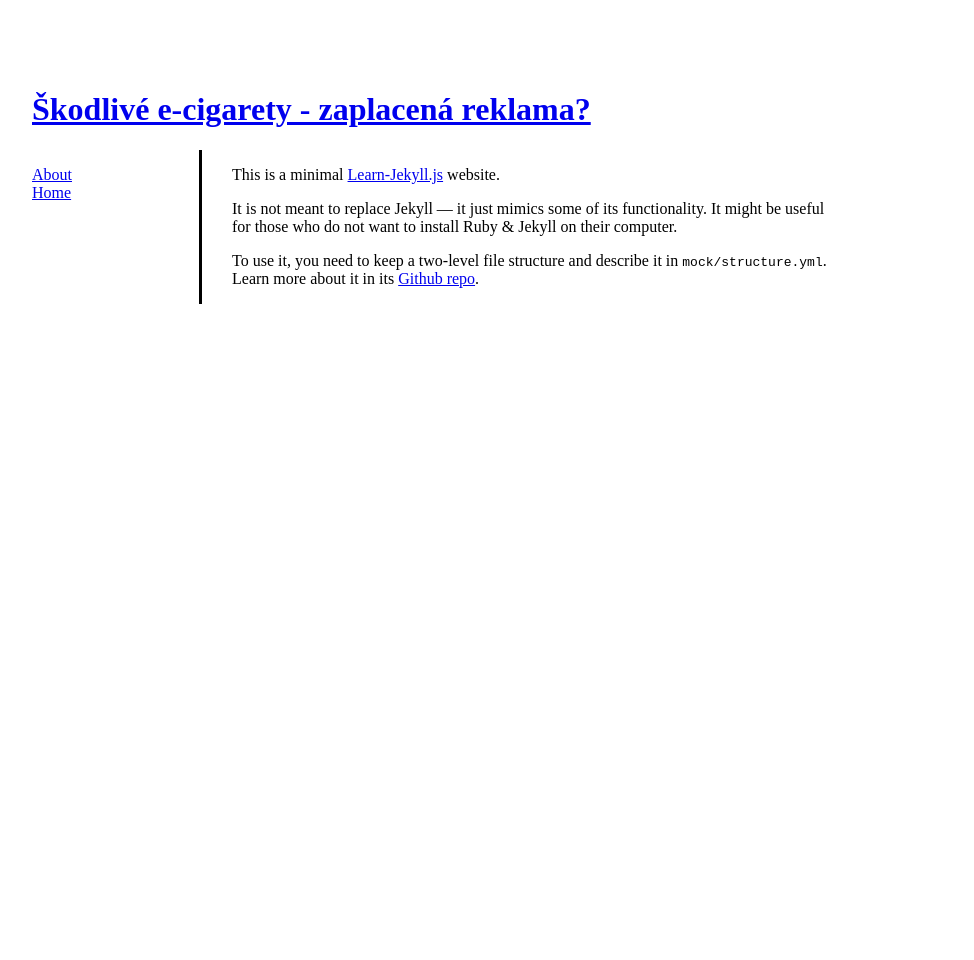
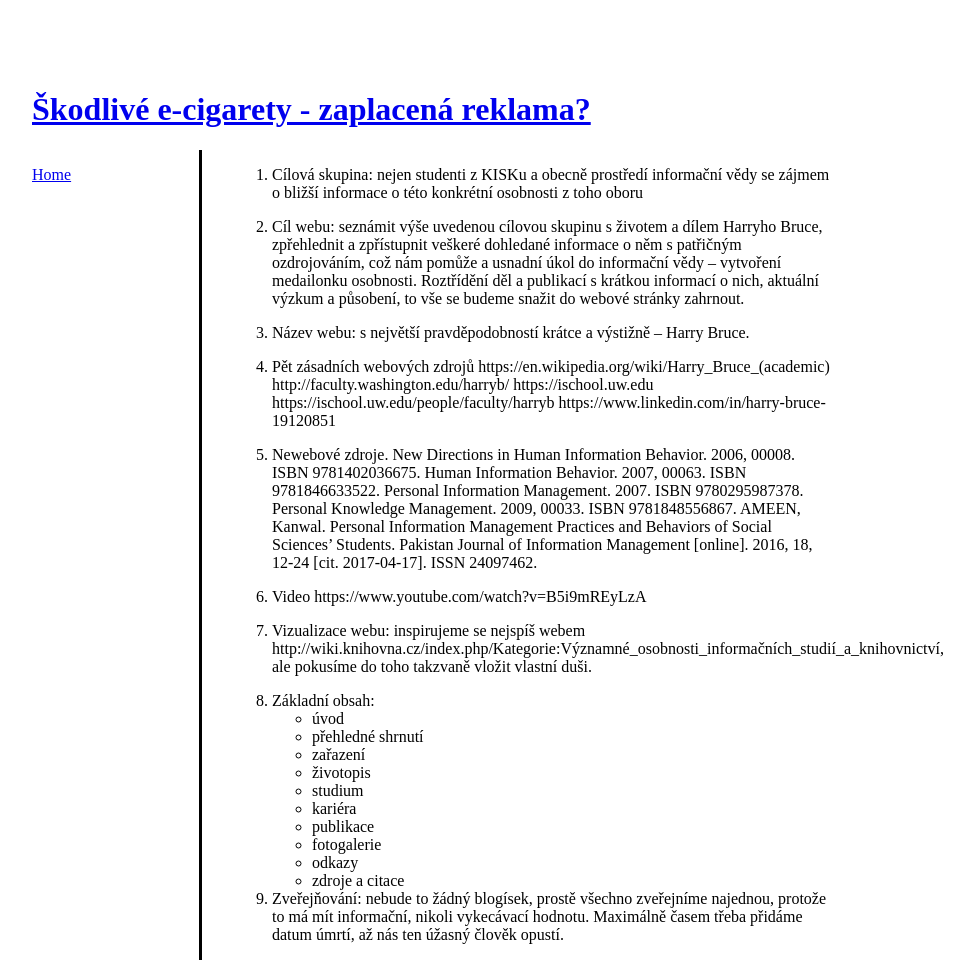
Before and after one commit to psvoboda94/learn-jekyll, a Jekyll site: the page built from about.md, in a window 1280 px wide. Shown: the whole page, without its empty margins (208-1182 px from the left). Built offline with Jekyll 4.4.1, drawn with Linux system fonts in a browser that asks for light colours; our own code applies the rules of GitHub Pages for plain Markdown files; before the commit the page ends 900 px from its top, so only the background shows below that.

Commit message:
Update about.md

```diff
--- a/about.md
+++ b/about.md
@@ -1,10 +1,39 @@
----
-layout: page
-title: About
----
+1. Cílová skupina: nejen studenti z KISKu a obecně prostředí informační vědy se zájmem o bližší informace o této konkrétní osobnosti z toho oboru
 
-This is a minimal [Learn-Jekyll.js](https://github.com/jan-martinek/learn-jekyll) website.
+2. Cíl webu: seznámit výše uvedenou cílovou skupinu s životem a dílem Harryho Bruce, zpřehlednit a zpřístupnit veškeré dohledané informace o něm s patřičným ozdrojováním, což nám pomůže a usnadní úkol do informační vědy – vytvoření medailonku osobnosti. Roztřídění děl a publikací s krátkou informací o nich, aktuální výzkum a působení, to vše se budeme snažit do webové stránky zahrnout.
 
-It is not meant to replace Jekyll — it just mimics some of its functionality. It might be useful for those who do not want to install Ruby & Jekyll on their computer.
+3. Název webu: s největší pravděpodobností krátce a výstižně – Harry Bruce.
 
-To use it, you need to keep a two-level file structure and describe it in `mock/structure.yml`. Learn more about it in its [Github repo](https://github.com/jan-martinek/learn-jekyll).
+4. Pět zásadních webových zdrojů
+https://en.wikipedia.org/wiki/Harry_Bruce_(academic)
+http://faculty.washington.edu/harryb/
+https://ischool.uw.edu
+https://ischool.uw.edu/people/faculty/harryb
+https://www.linkedin.com/in/harry-bruce-19120851
+
+5. Newebové zdroje.
+New Directions in Human Information Behavior. 2006, 00008. ISBN 9781402036675.
+Human Information Behavior. 2007, 00063. ISBN 9781846633522.
+Personal Information Management. 2007. ISBN 9780295987378.
+Personal Knowledge Management. 2009, 00033. ISBN 9781848556867.
+AMEEN, Kanwal. Personal Information Management Practices and Behaviors of Social Sciences' Students. Pakistan Journal of Information Management [online]. 2016, 18, 12-24 [cit. 2017-04-17]. ISSN 24097462.
+
+6. Video
+https://www.youtube.com/watch?v=B5i9mREyLzA
+
+
+7. Vizualizace webu: inspirujeme se nejspíš webem http://wiki.knihovna.cz/index.php/Kategorie:Významné_osobnosti_informačních_studií_a_knihovnictví, ale pokusíme do toho takzvaně vložit vlastní duši.
+
+8. Základní obsah:
+- úvod
+- přehledné shrnutí
+- zařazení
+- životopis
+- studium
+- kariéra
+- publikace
+- fotogalerie
+- odkazy
+- zdroje a citace
+
+9. Zveřejňování: nebude to žádný blogísek, prostě všechno zveřejníme najednou, protože to má mít informační, nikoli vykecávací hodnotu. Maximálně časem třeba přidáme datum úmrtí, až nás ten úžasný člověk opustí.
```
